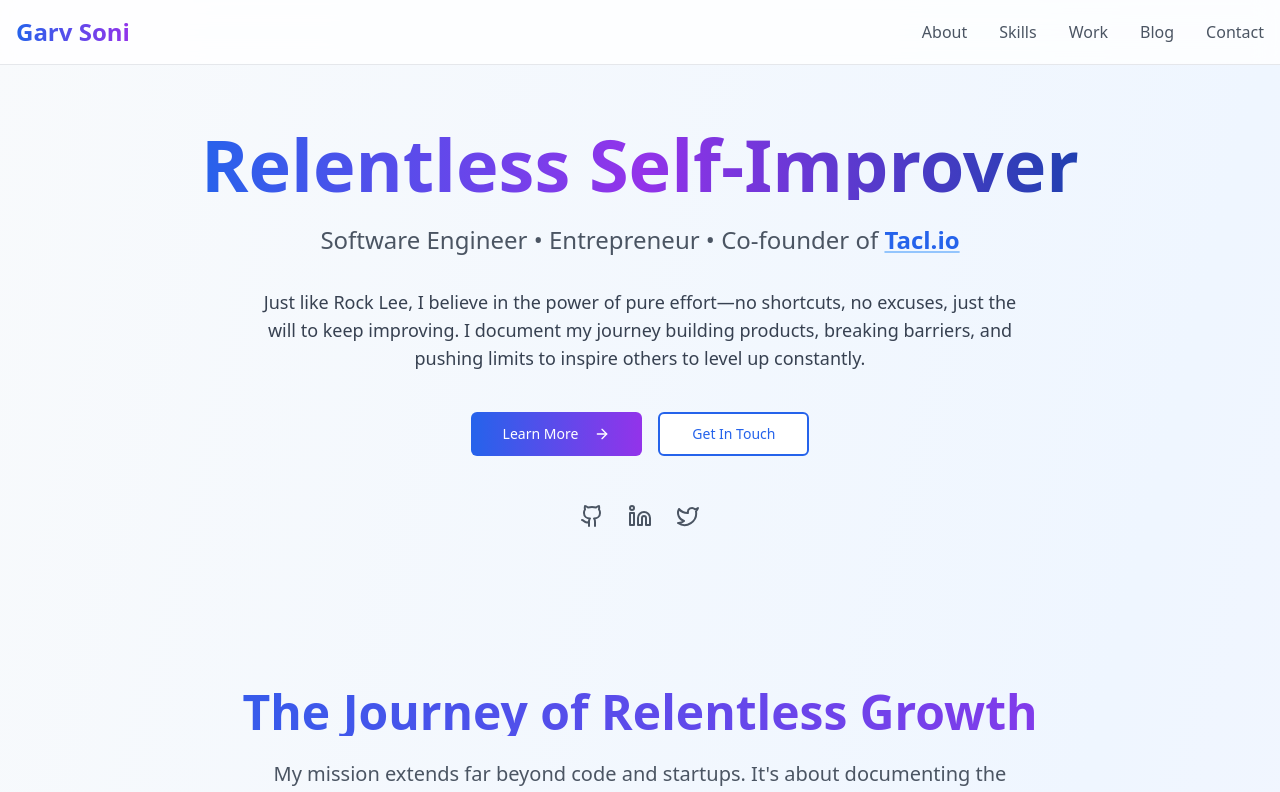
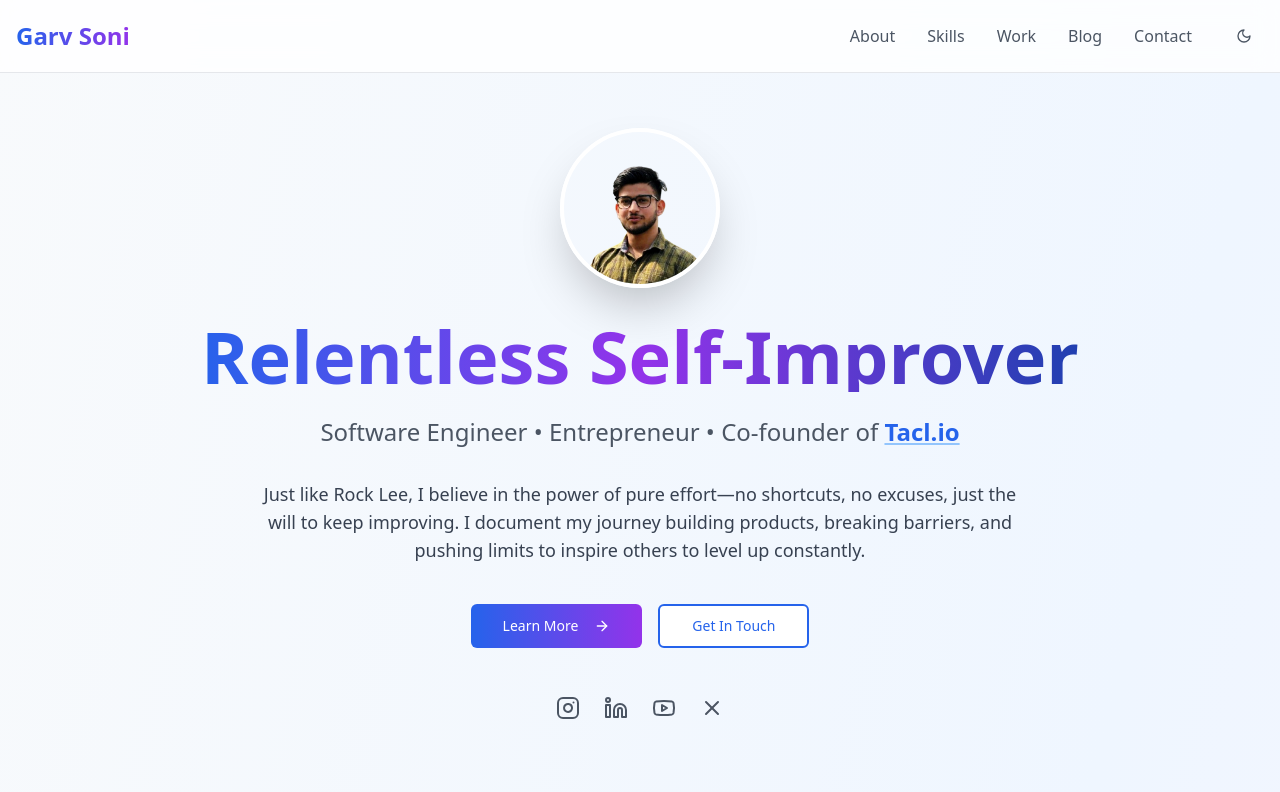
Before and after one commit to GS2912/garv-soni-unleashed, a React (Vite) app: page / in a window 1280 px wide. Shown: the top 792 px of the page. Built offline with nearby package versions, Linux system fonts and the light colour scheme.

Commit message:
Add profile picture, dark mode, and social icons
- Added profile picture with circular boundary.
- Implemented dark mode with a toggle.
- Updated social icons to include Instagram, LinkedIn, YouTube, and X.

```diff
--- a/src/components/Hero.tsx
+++ b/src/components/Hero.tsx
@@ -1,6 +1,6 @@
 
 import { Button } from "@/components/ui/button";
-import { ArrowRight, Github, Linkedin, Twitter } from "lucide-react";
+import { ArrowRight, Github, Linkedin, Instagram, Youtube, X } from "lucide-react";
 
 export const Hero = () => {
   const scrollToSection = (id: string) => {
@@ -11,16 +11,23 @@ export const Hero = () => {
     <section className="pt-32 pb-20 px-4">
       <div className="container mx-auto text-center">
         <div className="max-w-4xl mx-auto">
+          <div className="mb-8 animate-fade-in">
+            <img
+              src="/lovable-uploads/14e50bf2-0665-431d-8e8e-a2481e122a73.png"
+              alt="Garv Soni"
+              className="w-32 h-32 md:w-40 md:h-40 rounded-full mx-auto object-cover border-4 border-white shadow-2xl"
+            />
+          </div>
           <h1 className="text-5xl md:text-7xl font-bold mb-6 bg-gradient-to-r from-blue-600 via-purple-600 to-blue-800 bg-clip-text text-transparent animate-fade-in">
             Relentless Self-Improver
           </h1>
-          <p className="text-xl md:text-2xl text-gray-600 mb-8 animate-fade-in" style={{ animationDelay: '0.2s' }}>
+          <p className="text-xl md:text-2xl text-gray-600 dark:text-gray-300 mb-8 animate-fade-in" style={{ animationDelay: '0.2s' }}>
             Software Engineer • Entrepreneur • Co-founder of{' '}
-            <a href="https://tacl.io" target="_blank" rel="noopener noreferrer" className="text-blue-600 hover:text-blue-800 font-semibold underline decoration-blue-300 hover:decoration-blue-500 transition-colors">
+            <a href="https://tacl.io" target="_blank" rel="noopener noreferrer" className="text-blue-600 hover:text-blue-800 dark:text-blue-400 dark:hover:text-blue-300 font-semibold underline decoration-blue-300 hover:decoration-blue-500 transition-colors">
               Tacl.io
             </a>
           </p>
-          <p className="text-lg text-gray-700 mb-10 max-w-3xl mx-auto animate-fade-in" style={{ animationDelay: '0.4s' }}>
+          <p className="text-lg text-gray-700 dark:text-gray-300 mb-10 max-w-3xl mx-auto animate-fade-in" style={{ animationDelay: '0.4s' }}>
             Just like Rock Lee, I believe in the power of pure effort—no shortcuts, no excuses, just the will to keep improving.
             I document my journey building products, breaking barriers, and pushing limits to inspire others to level up constantly.
           </p>
@@ -35,21 +42,24 @@ export const Hero = () => {
             <Button
               variant="outline"
               size="lg"
-              className="border-2 border-blue-600 text-blue-600 hover:bg-blue-600 hover:text-white px-8 py-3"
+              className="border-2 border-blue-600 text-blue-600 hover:bg-blue-600 hover:text-white dark:border-blue-400 dark:text-blue-400 dark:hover:bg-blue-400 dark:hover:text-white px-8 py-3"
               onClick={() => scrollToSection('contact')}
             >
               Get In Touch
             </Button>
           </div>
           <div className="flex items-center justify-center gap-6 animate-fade-in" style={{ animationDelay: '0.8s' }}>
-            <a href="#" className="text-gray-600 hover:text-blue-600 transition-colors transform hover:scale-110">
-              <Github size={24} />
+            <a href="#" className="text-gray-600 hover:text-blue-600 dark:text-gray-400 dark:hover:text-blue-400 transition-colors transform hover:scale-110">
+              <Instagram size={24} />
             </a>
-            <a href="#" className="text-gray-600 hover:text-blue-600 transition-colors transform hover:scale-110">
+            <a href="#" className="text-gray-600 hover:text-blue-600 dark:text-gray-400 dark:hover:text-blue-400 transition-colors transform hover:scale-110">
               <Linkedin size={24} />
             </a>
-            <a href="#" className="text-gray-600 hover:text-blue-600 transition-colors transform hover:scale-110">
-              <Twitter size={24} />
+            <a href="#" className="text-gray-600 hover:text-blue-600 dark:text-gray-400 dark:hover:text-blue-400 transition-colors transform hover:scale-110">
+              <Youtube size={24} />
+            </a>
+            <a href="#" className="text-gray-600 hover:text-blue-600 dark:text-gray-400 dark:hover:text-blue-400 transition-colors transform hover:scale-110">
+              <X size={24} />
             </a>
           </div>
         </div>
--- a/src/components/Navigation.tsx
+++ b/src/components/Navigation.tsx
@@ -2,6 +2,7 @@
 import { useState } from "react";
 import { Button } from "@/components/ui/button";
 import { Menu, X } from "lucide-react";
+import { ThemeToggle } from "./ThemeToggle";
 
 export const Navigation = () => {
   const [isOpen, setIsOpen] = useState(false);
@@ -12,7 +13,7 @@ export const Navigation = () => {
   };
 
   return (
-    <nav className="fixed top-0 w-full bg-white/80 backdrop-blur-md z-50 border-b border-gray-200">
+    <nav className="fixed top-0 w-full bg-white/80 dark:bg-gray-900/80 backdrop-blur-md z-50 border-b border-gray-200 dark:border-gray-700">
       <div className="container mx-auto px-4 py-4">
         <div className="flex items-center justify-between">
           <div className="text-2xl font-bold bg-gradient-to-r from-blue-600 to-purple-600 bg-clip-text text-transparent">
@@ -21,49 +22,53 @@ export const Navigation = () => {
 
           {/* Desktop Navigation */}
           <div className="hidden md:flex items-center space-x-8">
-            <button onClick={() => scrollToSection('about')} className="text-gray-600 hover:text-blue-600 transition-colors">
+            <button onClick={() => scrollToSection('about')} className="text-gray-600 hover:text-blue-600 dark:text-gray-300 dark:hover:text-blue-400 transition-colors">
               About
             </button>
-            <button onClick={() => scrollToSection('skills')} className="text-gray-600 hover:text-blue-600 transition-colors">
+            <button onClick={() => scrollToSection('skills')} className="text-gray-600 hover:text-blue-600 dark:text-gray-300 dark:hover:text-blue-400 transition-colors">
               Skills
             </button>
-            <button onClick={() => scrollToSection('work')} className="text-gray-600 hover:text-blue-600 transition-colors">
+            <button onClick={() => scrollToSection('work')} className="text-gray-600 hover:text-blue-600 dark:text-gray-300 dark:hover:text-blue-400 transition-colors">
               Work
             </button>
-            <button onClick={() => scrollToSection('blog')} className="text-gray-600 hover:text-blue-600 transition-colors">
+            <button onClick={() => scrollToSection('blog')} className="text-gray-600 hover:text-blue-600 dark:text-gray-300 dark:hover:text-blue-400 transition-colors">
               Blog
             </button>
-            <button onClick={() => scrollToSection('contact')} className="text-gray-600 hover:text-blue-600 transition-colors">
+            <button onClick={() => scrollToSection('contact')} className="text-gray-600 hover:text-blue-600 dark:text-gray-300 dark:hover:text-blue-400 transition-colors">
               Contact
             </button>
+            <ThemeToggle />
           </div>
 
           {/* Mobile Menu Button */}
-          <button
-            className="md:hidden"
-            onClick={() => setIsOpen(!isOpen)}
-          >
-            {isOpen ? <X size={24} /> : <Menu size={24} />}
-          </button>
+          <div className="md:hidden flex items-center gap-2">
+            <ThemeToggle />
+            <button
+              className="text-gray-600 dark:text-gray-300"
+              onClick={() => setIsOpen(!isOpen)}
+            >
+              {isOpen ? <X size={24} /> : <Menu size={24} />}
+            </button>
+          </div>
         </div>
 
         {/* Mobile Navigation */}
         {isOpen && (
-          <div className="md:hidden mt-4 pb-4 border-t border-gray-200">
+          <div className="md:hidden mt-4 pb-4 border-t border-gray-200 dark:border-gray-700">
             <div className="flex flex-col space-y-4 pt-4">
-              <button onClick={() => scrollToSection('about')} className="text-left text-gray-600 hover:text-blue-600 transition-colors">
+              <button onClick={() => scrollToSection('about')} className="text-left text-gray-600 hover:text-blue-600 dark:text-gray-300 dark:hover:text-blue-400 transition-colors">
                 About
               </button>
-              <button onClick={() => scrollToSection('skills')} className="text-left text-gray-600 hover:text-blue-600 transition-colors">
+              <button onClick={() => scrollToSection('skills')} className="text-left text-gray-600 hover:text-blue-600 dark:text-gray-300 dark:hover:text-blue-400 transition-colors">
                 Skills
               </button>
-              <button onClick={() => scrollToSection('work')} className="text-left text-gray-600 hover:text-blue-600 transition-colors">
+              <button onClick={() => scrollToSection('work')} className="text-left text-gray-600 hover:text-blue-600 dark:text-gray-300 dark:hover:text-blue-400 transition-colors">
                 Work
               </button>
-              <button onClick={() => scrollToSection('blog')} className="text-left text-gray-600 hover:text-blue-600 transition-colors">
+              <button onClick={() => scrollToSection('blog')} className="text-left text-gray-600 hover:text-blue-600 dark:text-gray-300 dark:hover:text-blue-400 transition-colors">
                 Blog
               </button>
-              <button onClick={() => scrollToSection('contact')} className="text-left text-gray-600 hover:text-blue-600 transition-colors">
+              <button onClick={() => scrollToSection('contact')} className="text-left text-gray-600 hover:text-blue-600 dark:text-gray-300 dark:hover:text-blue-400 transition-colors">
                 Contact
               </button>
             </div>
--- /dev/null
+++ b/src/components/ThemeToggle.tsx
@@ -0,0 +1,23 @@
+
+import { Moon, Sun } from "lucide-react";
+import { Button } from "@/components/ui/button";
+import { useTheme } from "@/hooks/useTheme";
+
+export const ThemeToggle = () => {
+  const { theme, toggleTheme } = useTheme();
+
+  return (
+    <Button
+      variant="ghost"
+      size="icon"
+      onClick={toggleTheme}
+      className="text-gray-600 hover:text-blue-600 dark:text-gray-400 dark:hover:text-blue-400"
+    >
+      {theme === 'dark' ? (
+        <Sun className="h-5 w-5" />
+      ) : (
+        <Moon className="h-5 w-5" />
+      )}
+    </Button>
+  );
+};
--- /dev/null
+++ b/src/hooks/useTheme.tsx
@@ -0,0 +1,81 @@
+
+import { createContext, useContext, useEffect, useState } from 'react';
+
+type Theme = 'dark' | 'light';
+
+type ThemeProviderProps = {
+  children: React.ReactNode;
+  defaultTheme?: Theme;
+  storageKey?: string;
+};
+
+type ThemeProviderState = {
+  theme: Theme;
+  setTheme: (theme: Theme) => void;
+  toggleTheme: () => void;
+};
+
+const initialState: ThemeProviderState = {
+  theme: 'light',
+  setTheme: () => null,
+  toggleTheme: () => null,
+};
+
+const ThemeProviderContext = createContext<ThemeProviderState>(initialState);
+
+export function ThemeProvider({
+  children,
+  defaultTheme = 'light',
+  storageKey = 'vite-ui-theme',
+  ...props
+}: ThemeProviderProps) {
+  const [theme, setTheme] = useState<Theme>(
+    () => (localStorage.getItem(storageKey) as Theme) || defaultTheme
+  );
+
+  useEffect(() => {
+    const root = window.document.documentElement;
+
+    root.classList.remove('light', 'dark');
+
+    if (theme === 'system') {
+      const systemTheme = window.matchMedia('(prefers-color-scheme: dark)')
+        .matches
+        ? 'dark'
+        : 'light';
+
+      root.classList.add(systemTheme);
+      return;
+    }
+
+    root.classList.add(theme);
+  }, [theme]);
+
+  const value = {
+    theme,
+    setTheme: (theme: Theme) => {
+      localStorage.setItem(storageKey, theme);
+      setTheme(theme);
+    },
+    toggleTheme: () => {
+      const newTheme = theme === 'light' ? 'dark' : 'light';
+      localStorage.setItem(storageKey, newTheme);
+      setTheme(newTheme);
+    },
+  };
+
+  return (
+    <ThemeProviderContext.Provider {...props} value={value}>
+      {children}
+    </ThemeProviderContext.Provider>
+  );
+}
+
+export const useTheme = () => {
+  const context = useContext(ThemeProviderContext);
+
+  if (context === undefined)
+    throw new Error('useTheme must be used within a ThemeProvider');
+
+  return context;
+};
--- a/src/pages/Index.tsx
+++ b/src/pages/Index.tsx
@@ -10,10 +10,12 @@ import { FeaturedWork } from "@/components/FeaturedWork";
 import { BlogSection } from "@/components/BlogSection";
 import { Contact } from "@/components/Contact";
 import { Navigation } from "@/components/Navigation";
+import { ThemeProvider } from "@/hooks/useTheme";
 
 const Index = () => {
   return (
-    <div className="min-h-screen bg-gradient-to-br from-slate-50 via-blue-50 to-purple-50">
+    <ThemeProvider defaultTheme="light" storageKey="garv-theme">
+      <div className="min-h-screen bg-gradient-to-br from-slate-50 via-blue-50 to-purple-50 dark:from-gray-900 dark:via-gray-800 dark:to-gray-900">
         <Navigation />
         <Hero />
         <About />
@@ -22,6 +24,7 @@ const Index = () => {
         <BlogSection />
         <Contact />
       </div>
+    </ThemeProvider>
   );
 };
 
```
Also changed, not shown: src/components/Contact.tsx (+23 -20 lines), public/lovable-uploads/14e50bf2-0665-431d-8e8e-a2481e122a73.png (added). Lines whose indentation alone changed are shown as unchanged.
